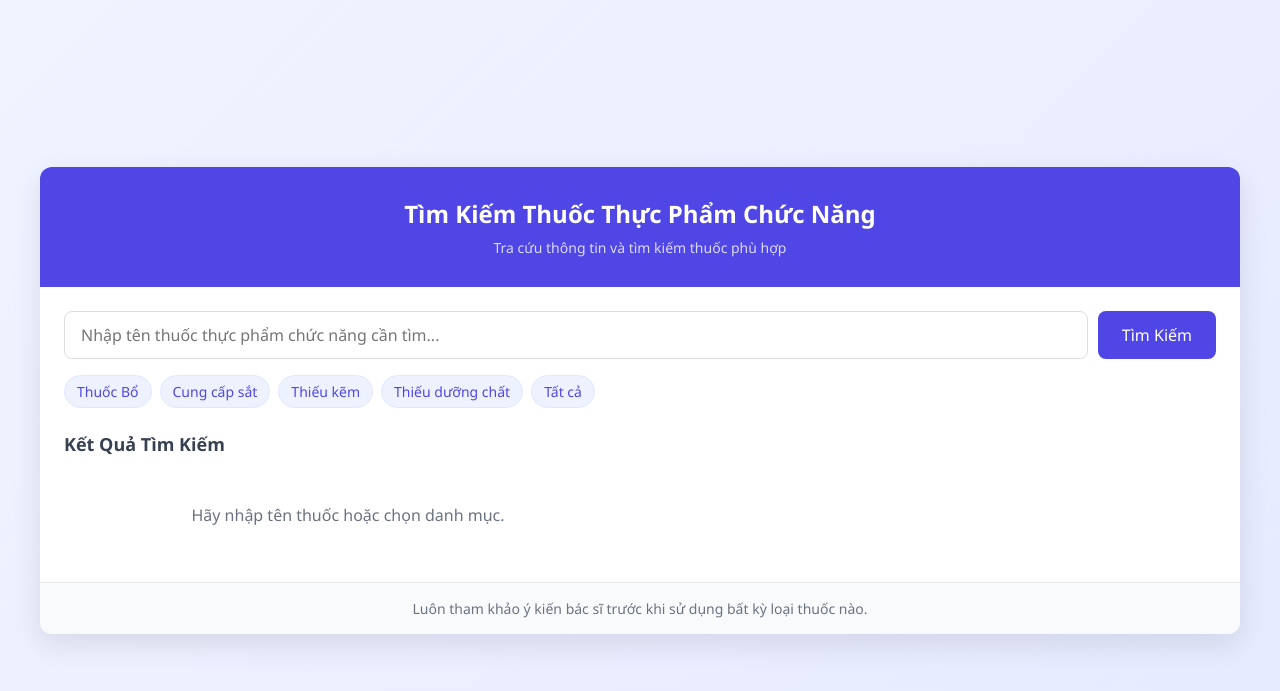
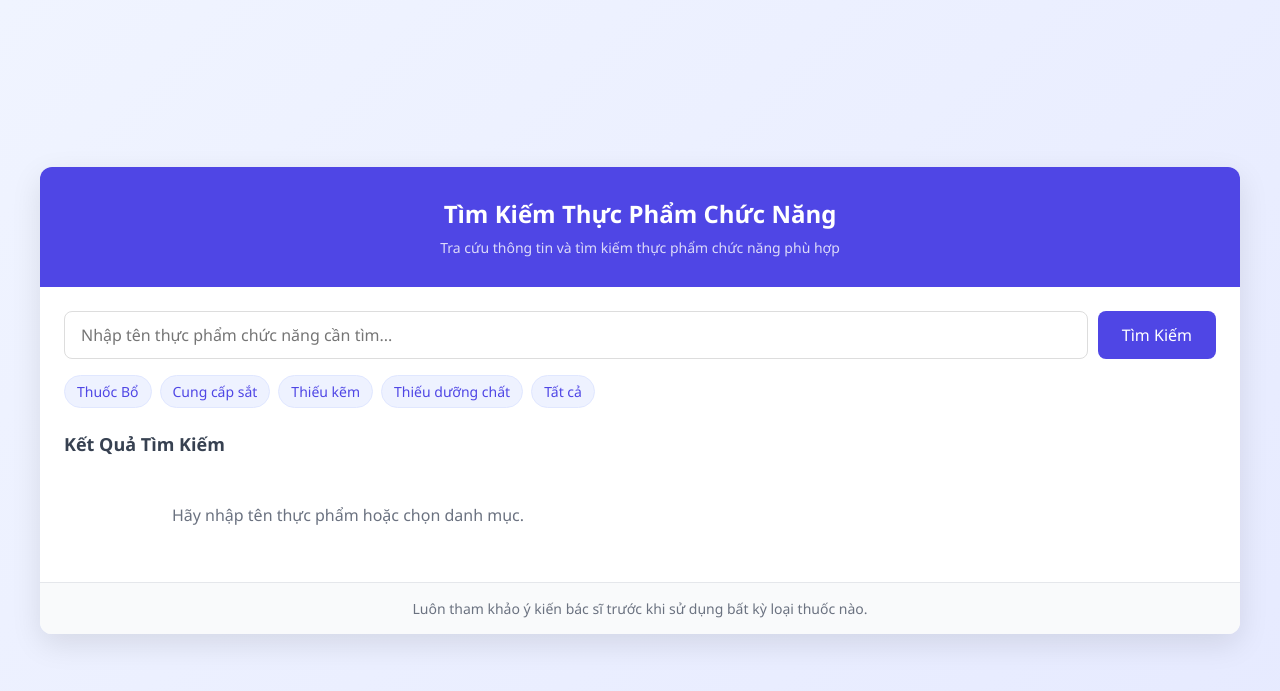
Before and after one commit to tuananh632003/Medicent, a FastAPI app: page / in a window 1280 px wide. Shown: the top 691 px of the page. Run offline with FastAPI, Linux system fonts and the light colour scheme; parts of the project's set-up code (start-up, migrations or seed data) failed here and were passed over.

Commit message:
sua code lan 2

```diff
--- a/templates/chat.html
+++ b/templates/chat.html
@@ -295,8 +295,8 @@
 <body>
     <div class="container">
         <div class="header">
-            <h1>Tìm Kiếm Thuốc Thực Phẩm Chức Năng</h1>
-            <p>Tra cứu thông tin và tìm kiếm thuốc phù hợp</p>
+            <h1>Tìm Kiếm Thực Phẩm Chức Năng</h1>
+            <p>Tra cứu thông tin và tìm kiếm thực phẩm chức năng phù hợp</p>
         </div>
 
         <div class="search-section">
@@ -305,7 +305,7 @@
                     type="text"
                     id="searchInput"
                     class="search-input"
-                    placeholder="Nhập tên thuốc thực phẩm chức năng cần tìm..."
+                    placeholder="Nhập tên thực phẩm chức năng cần tìm..."
                 />
                 <button type="submit" class="search-button">Tìm Kiếm</button>
             </form>
@@ -367,7 +367,7 @@
             async function performSearch() {
                 const query = searchInput.value.trim();
                 if (!query) {
-                    resultsContainer.innerHTML = '<div class="no-results">Hãy nhập tên thuốc hoặc chọn danh mục.</div>';
+                    resultsContainer.innerHTML = '<div class="no-results">Hãy nhập tên thực phẩm hoặc chọn danh mục.</div>';
                     return;
                 }
 
@@ -389,7 +389,7 @@
                 resultsContainer.innerHTML = '';
 
                 if (!medsArray.length) {
-                    resultsContainer.innerHTML = '<div class="no-results">Không tìm thấy thuốc phù hợp</div>';
+                    resultsContainer.innerHTML = '<div class="no-results">Không tìm thấy thực phẩm phù hợp</div>';
                     return;
                 }
 
```
